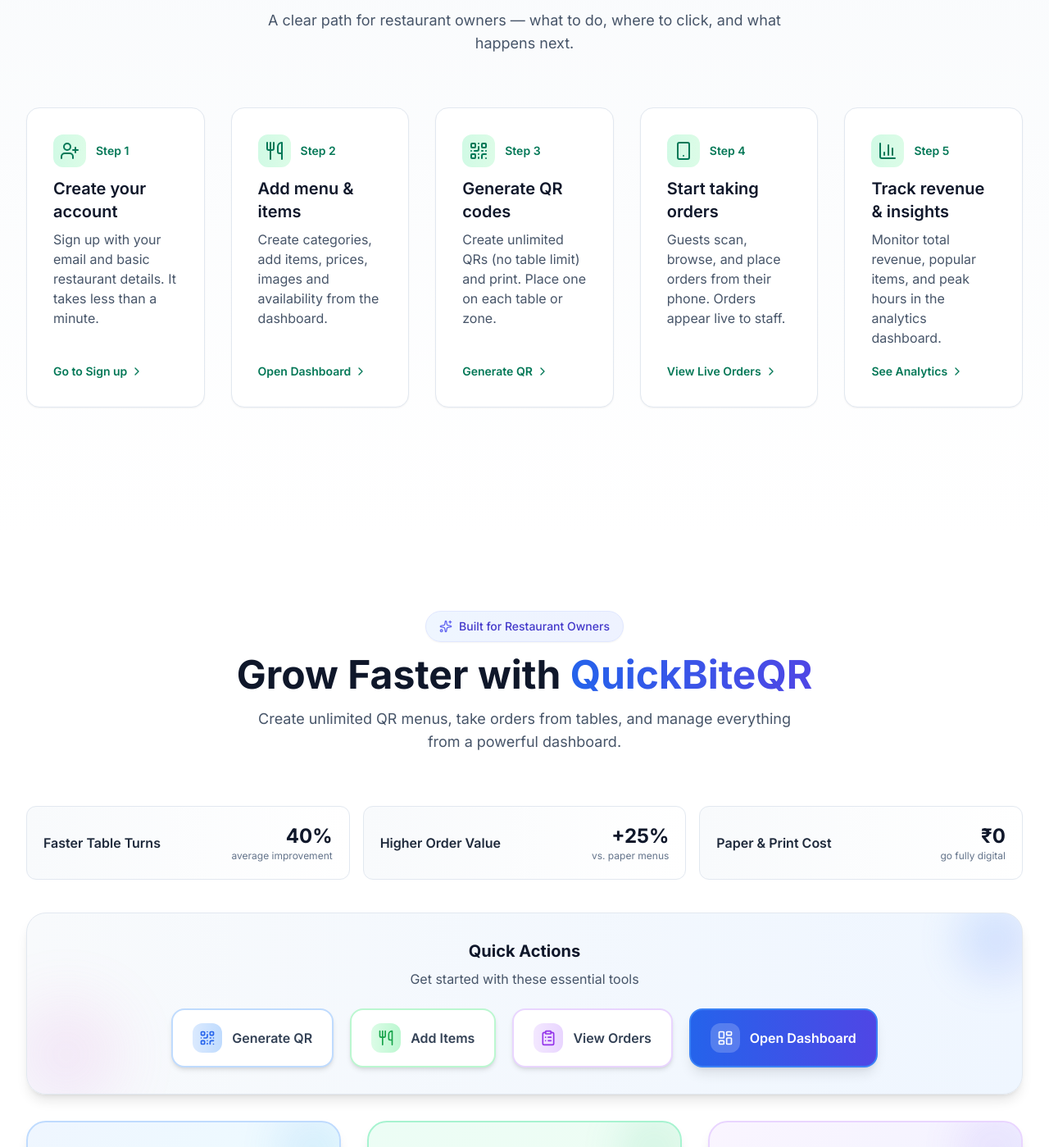
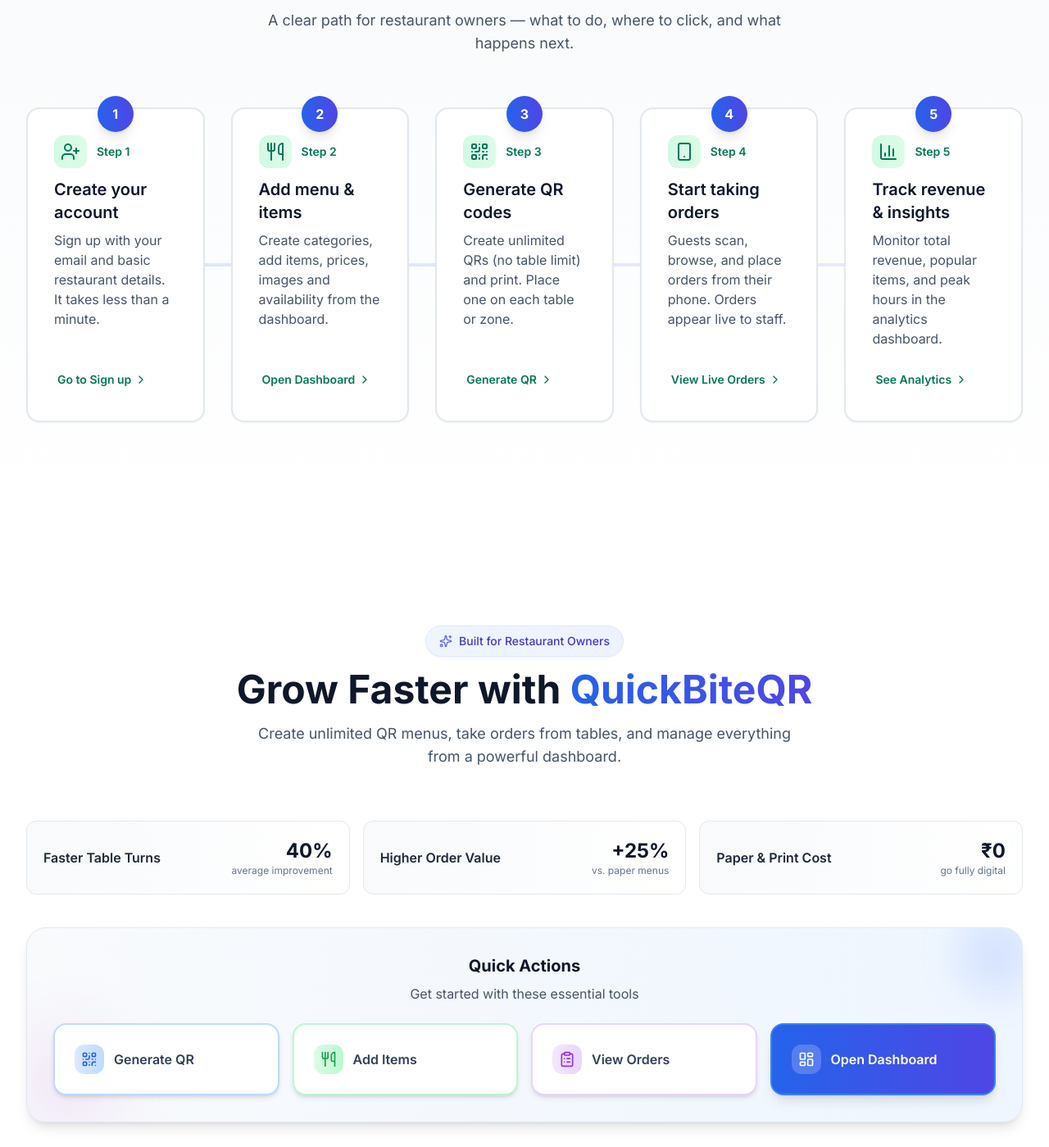
Before and after one commit to ANKITROYCHOWDHURY54/Quick_Bite_Qr, a Next.js app: page / in a window 1280 px wide. Shown: the part 935-2334 px from the top of the page at 82% size. Built offline with nearby package versions, Linux system fonts and the light colour scheme; no server answers.

Commit message:
enhanced the user interface of the landing page

```diff
--- a/src/app/page.tsx
+++ b/src/app/page.tsx
@@ -419,12 +419,18 @@
             </p>
           </motion.div>
 
+          <div className="relative">
+            {/* Decorative progress line on large screens */}
+            <div className="hidden lg:block absolute inset-x-2 top-1/2 -translate-y-1/2 h-1 bg-gradient-to-r from-blue-100 via-indigo-100 to-purple-100 rounded-full"></div>
+            {/* Vertical mobile timeline */}
+            <div className="md:hidden absolute left-4 top-0 bottom-0 w-0.5 bg-gradient-to-b from-blue-100 to-indigo-100 rounded-full"></div>
+
             <motion.ol
               initial="initial"
               whileInView="animate"
               viewport={{ once: true }}
               variants={staggerContainer}
-            className="grid grid-cols-1 md:grid-cols-2 lg:grid-cols-5 gap-6 sm:gap-8"
+              className="relative z-10 grid grid-cols-1 md:grid-cols-2 lg:grid-cols-5 gap-6 sm:gap-8"
             >
             {[
               {
@@ -471,8 +477,14 @@
               <motion.li
                 key={i}
                 variants={fadeInUp}
-                className="relative bg-white rounded-2xl border border-slate-200 shadow-sm hover:shadow-lg transition-all duration-300 p-5 sm:p-6 lg:p-8 flex flex-col"
-              >
+                className="relative group bg-white rounded-2xl border-2 border-slate-200 hover:border-slate-300 shadow-sm hover:shadow-xl transition-all duration-300 p-5 sm:p-6 lg:p-8 md:pl-6 pl-10 flex flex-col"
+              >
+                {/* Mobile connector dot */}
+                <div className="md:hidden absolute left-3 top-8 w-2 h-2 rounded-full bg-indigo-500"></div>
+                {/* Step number badge */}
+                <div className="absolute -top-4 left-6 md:left-1/2 md:-translate-x-1/2 w-9 h-9 sm:w-11 sm:h-11 rounded-full bg-gradient-to-r from-blue-600 to-indigo-600 text-white flex items-center justify-center text-sm sm:text-base font-bold shadow-lg">
+                  {s.step}
+                </div>
                 <div className="flex items-center gap-3 mb-3">
                   <div className="w-10 h-10 rounded-xl bg-gradient-to-r from-emerald-100 to-green-100 text-emerald-700 flex items-center justify-center">
                     {s.icon}
@@ -480,9 +492,9 @@
                   <div className="text-sm font-semibold text-emerald-700">Step {s.step}</div>
                 </div>
                 <h3 className="text-lg sm:text-xl font-semibold text-slate-900 mb-2">{s.title}</h3>
-                <p className="text-slate-600 text-sm sm:text-base leading-relaxed flex-1">{s.desc}</p>
-                <div className="mt-4">
-              <Link href={`/login?next=${encodeURIComponent(s.href)}`} className="inline-flex items-center text-emerald-700 hover:text-emerald-800 text-sm font-semibold">
+                <p className="text-slate-600 text-sm sm:text-base leading-relaxed flex-1 mb-2">{s.desc}</p>
+                <div className="mt-3">
+              <Link href={`/login?next=${encodeURIComponent(s.href)}`} aria-label={`Step ${s.step}: ${s.action}`} className="inline-flex md:inline-flex items-center text-emerald-700 hover:text-emerald-800 focus-visible:outline-none focus-visible:ring-2 focus-visible:ring-emerald-300 focus-visible:ring-offset-2 focus-visible:ring-offset-white rounded-md px-2 py-2 -mx-1 text-sm font-semibold transition-colors w-full sm:w-auto justify-center">
                     {s.action}
                     <ChevronRight className="w-4 h-4 ml-1" />
                   </Link>
@@ -490,6 +502,7 @@
               </motion.li>
             ))}
             </motion.ol>
+          </div>
 
           {/* Visual map of where things live */}
           <motion.div
@@ -565,10 +578,11 @@
               </div>
 
               {/* Action buttons */}
-              <div className="flex flex-wrap gap-4 sm:gap-5 justify-center relative z-10">
+              <div className="grid grid-cols-1 sm:grid-cols-2 lg:grid-cols-4 gap-3 sm:gap-4 relative z-10">
                 <Link
                   href="/login?next=%2Fdashboard%2Ftables"
-                  className="group inline-flex items-center gap-3 px-6 py-4 rounded-2xl bg-white border-2 border-blue-200 hover:border-blue-400 hover:bg-blue-50 text-slate-700 hover:text-blue-700 transition-all duration-300 shadow-md hover:shadow-xl hover:-translate-y-1"
+                  className="group w-full h-full inline-flex items-center justify-start gap-3 p-5 sm:p-6 rounded-2xl bg-white border-2 border-blue-200 hover:border-blue-400 hover:bg-blue-50 text-slate-700 hover:text-blue-700 transition-all duration-300 shadow-md hover:shadow-xl hover:-translate-y-0.5 min-h-[72px]"
+                  aria-label="Generate QR codes"
                 >
                   <div className="p-2 rounded-xl bg-gradient-to-r from-blue-100 to-blue-200 text-blue-600 group-hover:from-blue-200 group-hover:to-blue-300 transition-all duration-300">
                     <QrCode className="w-5 h-5" />
@@ -578,7 +592,8 @@
 
                 <Link
                   href="/login?next=%2Fdashboard%2Fmenu"
-                  className="group inline-flex items-center gap-3 px-6 py-4 rounded-2xl bg-white border-2 border-green-200 hover:border-green-400 hover:bg-green-50 text-slate-700 hover:text-green-700 transition-all duration-300 shadow-md hover:shadow-xl hover:-translate-y-1"
+                  className="group w-full h-full inline-flex items-center justify-start gap-3 p-5 sm:p-6 rounded-2xl bg-white border-2 border-green-200 hover:border-green-400 hover:bg-green-50 text-slate-700 hover:text-green-700 transition-all duration-300 shadow-md hover:shadow-xl hover:-translate-y-0.5 min-h-[72px]"
+                  aria-label="Add menu items"
                 >
                   <div className="p-2 rounded-xl bg-gradient-to-r from-green-100 to-green-200 text-green-600 group-hover:from-green-200 group-hover:to-green-300 transition-all duration-300">
                     <Utensils className="w-5 h-5" />
@@ -588,7 +603,8 @@
 
                 <Link
                   href="/login?next=%2Fdashboard%2Forders"
-                  className="group inline-flex items-center gap-3 px-6 py-4 rounded-2xl bg-white border-2 border-purple-200 hover:border-purple-400 hover:bg-purple-50 text-slate-700 hover:text-purple-700 transition-all duration-300 shadow-md hover:shadow-xl hover:-translate-y-1"
+                  className="group w-full h-full inline-flex items-center justify-start gap-3 p-5 sm:p-6 rounded-2xl bg-white border-2 border-purple-200 hover:border-purple-400 hover:bg-purple-50 text-slate-700 hover:text-purple-700 transition-all duration-300 shadow-md hover:shadow-xl hover:-translate-y-0.5 min-h-[72px]"
+                  aria-label="View live orders"
                 >
                   <div className="p-2 rounded-xl bg-gradient-to-r from-purple-100 to-purple-200 text-purple-600 group-hover:from-purple-200 group-hover:to-purple-300 transition-all duration-300">
                     <ClipboardList className="w-5 h-5" />
@@ -598,7 +614,8 @@
 
                 <Link
                   href="/login?next=%2Fdashboard"
-                  className="group inline-flex items-center gap-3 px-6 py-4 rounded-2xl bg-gradient-to-r from-blue-600 to-indigo-600 text-white hover:from-blue-700 hover:to-indigo-700 transition-all duration-300 shadow-lg hover:shadow-xl hover:-translate-y-1 border-2 border-blue-500"
+                  className="group w-full h-full inline-flex items-center justify-start gap-3 p-5 sm:p-6 rounded-2xl bg-gradient-to-r from-blue-600 to-indigo-600 text-white hover:from-blue-700 hover:to-indigo-700 transition-all duration-300 shadow-lg hover:shadow-xl hover:-translate-y-0.5 border-2 border-blue-500 min-h-[72px]"
+                  aria-label="Open dashboard"
                 >
                   <div className="p-2 rounded-xl bg-white/20 text-white group-hover:bg-white/30 transition-all duration-300">
                     <LayoutDashboard className="w-5 h-5" />
@@ -1295,14 +1312,14 @@
                     100% { transform: translateX(-50%); }
                   }
                   .marquee {
-                    animation: marquee 40s linear infinite;
+                    animation: marquee 20s linear infinite;
                   }
                   .marquee:hover {
                     animation-play-state: paused;
                   }
                   @media (max-width: 640px) {
                     .marquee {
-                      animation: marquee 30s linear infinite;
+                      animation: marquee 15s linear infinite;
                     }
                   }
                 `}</style>
```
Lines whose indentation alone changed are shown as unchanged.
